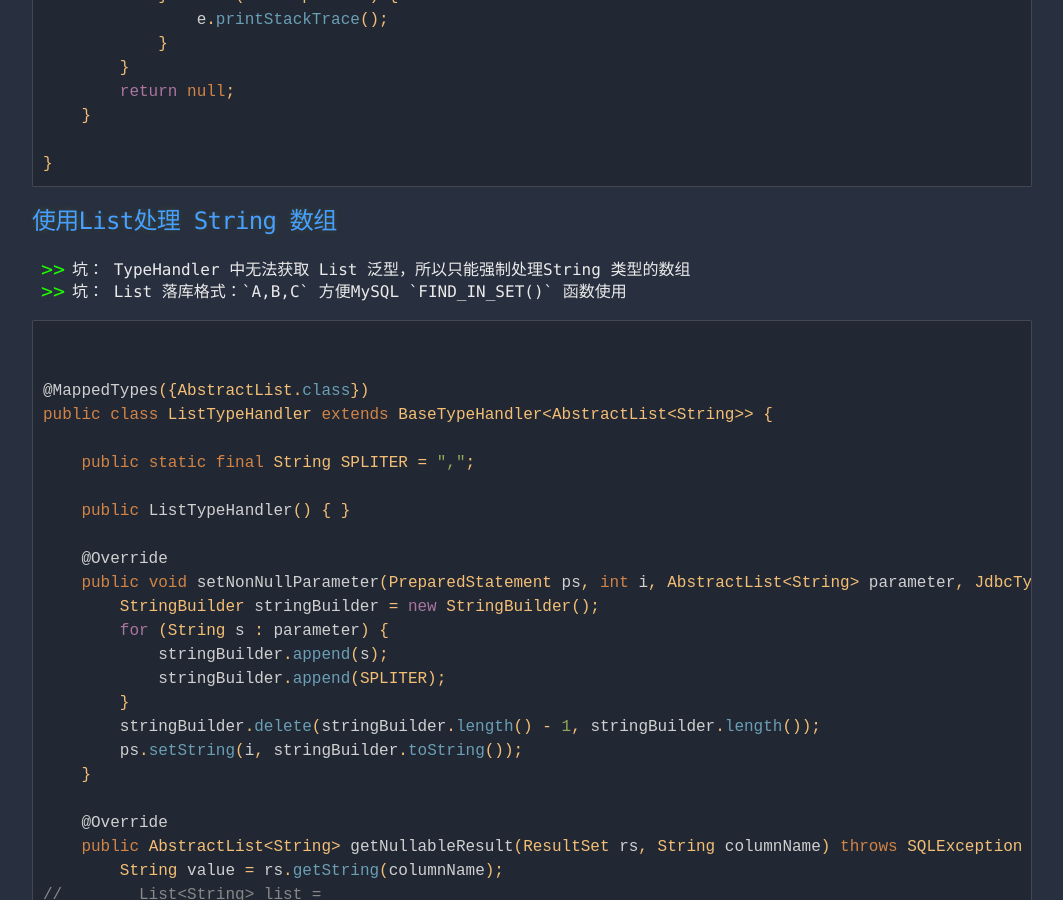
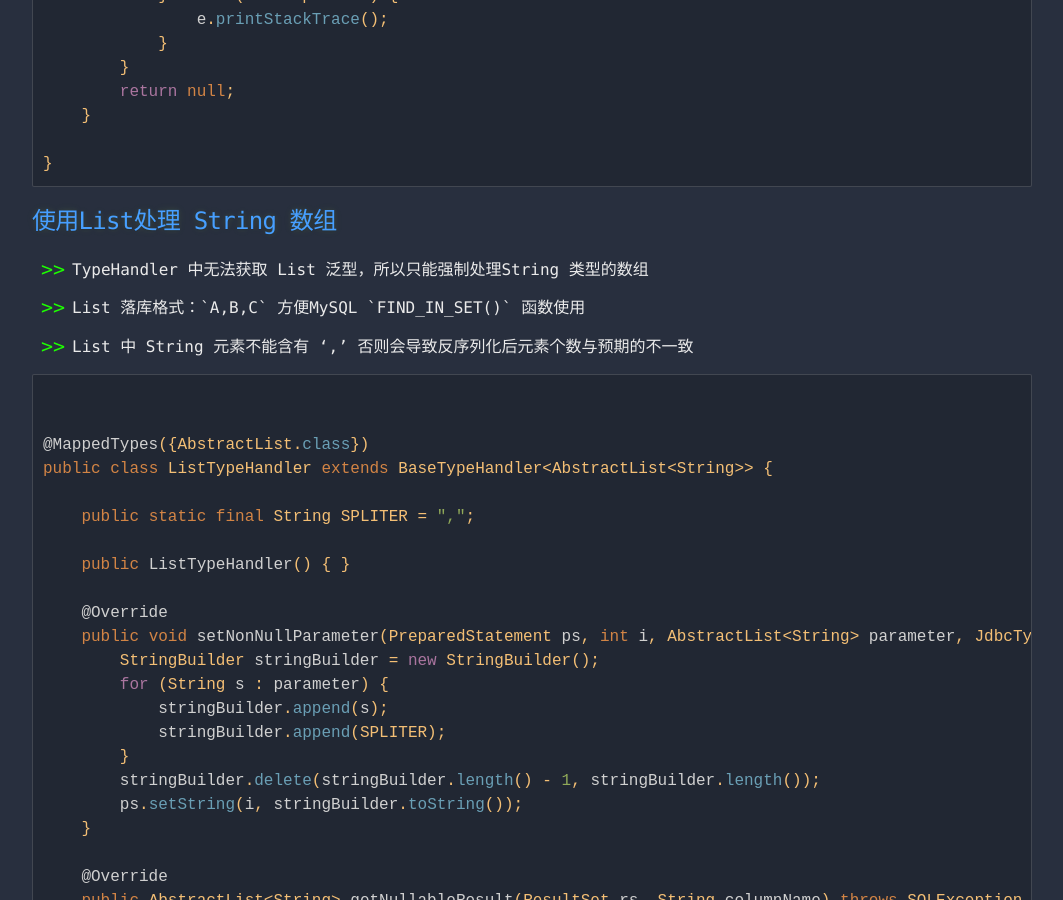
Before and after one commit to Ikki-Dai/blogs, a Jekyll site: the page built from _posts/2019-09-25-MyBatis自定义TypeHandler.md, in a window 1280 px wide and 900 px high, scrolled down 3139 px. Shown: the whole window, without its empty margins (108-1171 px from the left). Built offline with Jekyll 4.4.1, drawn with Linux system fonts in a browser that asks for light colours; some of the changed text lies outside the part shown.

Commit message:
<fix>(mybatis-typehandler): fix and add
1. fix style caused by ':'
2. add properties config

````diff
--- a/_posts/2019-09-25-MyBatis自定义TypeHandler.md
+++ b/_posts/2019-09-25-MyBatis自定义TypeHandler.md
@@ -139,8 +139,11 @@
 
 ## 使用List处理 String 数组
 
-- 坑： TypeHandler 中无法获取 List 泛型，所以只能强制处理String 类型的数组
-- 坑： List<String> 落库格式：`A,B,C` 方便MySQL `FIND_IN_SET()` 函数使用
+- TypeHandler 中无法获取 List 泛型，所以只能强制处理String 类型的数组
+
+- List<String> 落库格式：`A,B,C` 方便MySQL `FIND_IN_SET()` 函数使用
+
+- List 中 String 元素不能含有 ',' 否则会导致反序列化后元素个数与预期的不一致
 
 ```java
 
@@ -224,3 +227,8 @@
 
 - MyBatis 在设置参数时，会将 courses 和item 字段 分别处理成 'A,B,C' 和 json 格式写入到数据库
 - 对应的数据库字段设置成字符串类型即可
+
+
+```properties
+mybatis.type-handlers-package=com.xxx.handler
+```
````
